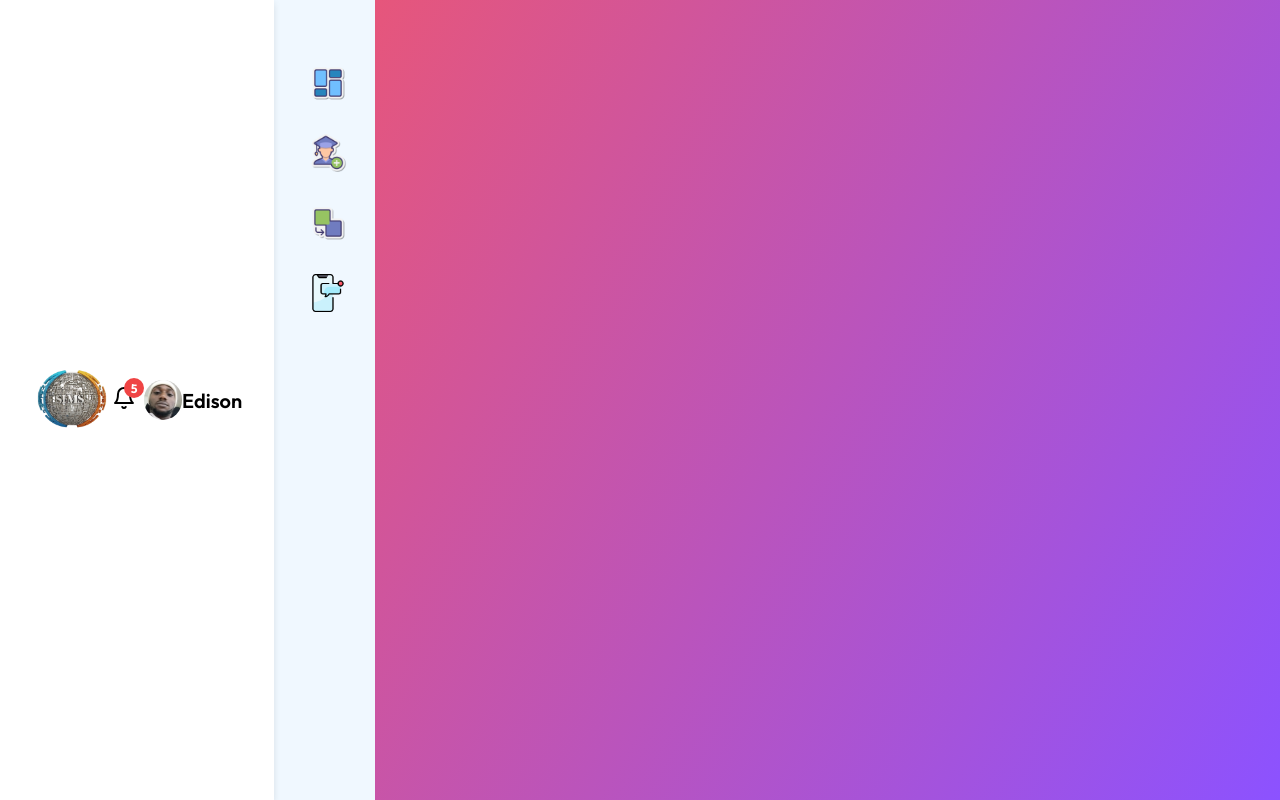
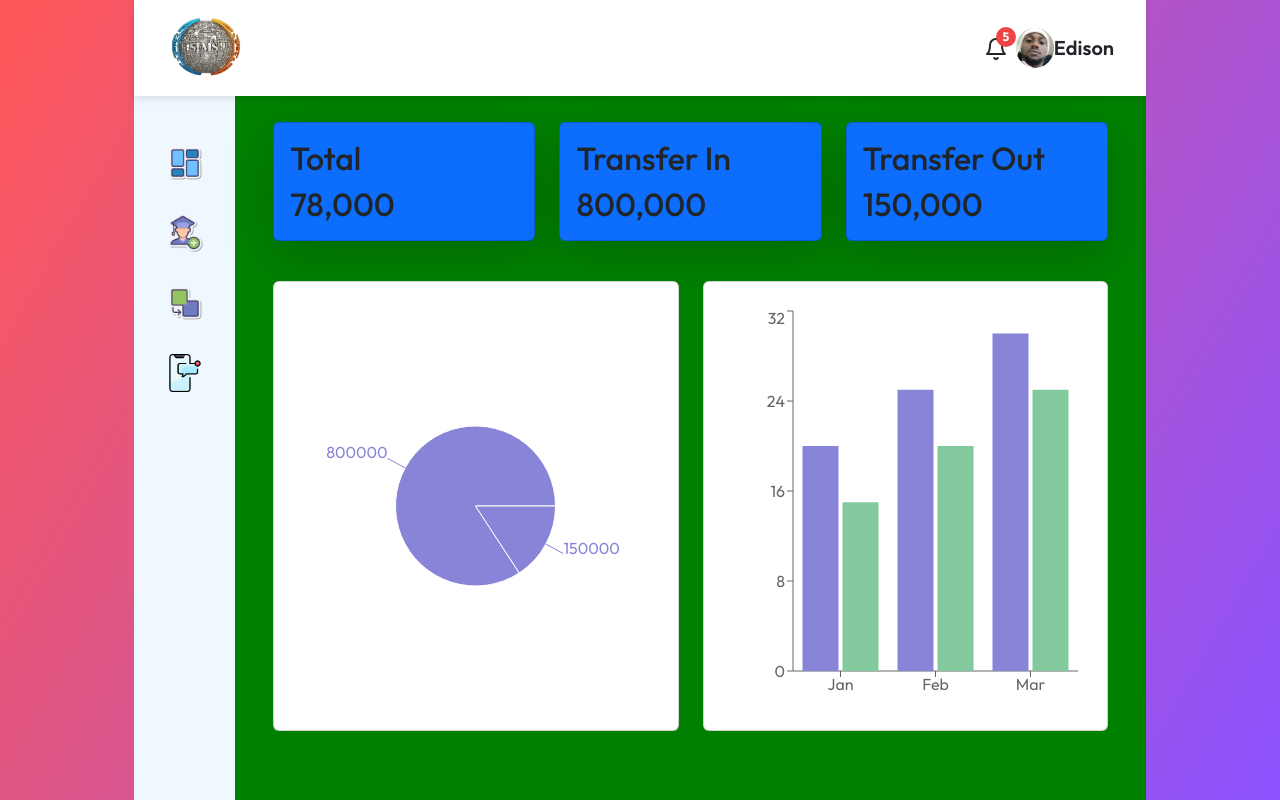
Before and after one commit to EddieEme/student_movement_app, a React (Vite) app in the folder student_movement_app/frontend/: page /dashboard in a window 1280 px wide. Built offline with nearby package versions, Linux system fonts and the light colour scheme.

Commit message:
update on chart component

```diff
--- a/student_movement_app/frontend/package.json
+++ b/student_movement_app/frontend/package.json
@@ -10,10 +10,13 @@
     "preview": "vite preview"
   },
   "dependencies": {
+    "bootstrap": "^5.3.3",
     "lucide-react": "^0.424.0",
     "react": "^18.3.1",
+    "react-bootstrap": "^2.10.4",
     "react-dom": "^18.3.1",
-    "react-router-dom": "^6.26.0"
+    "react-router-dom": "^6.26.0",
+    "recharts": "^2.12.7"
   },
   "devDependencies": {
     "@types/react": "^18.3.3",
--- a/student_movement_app/frontend/src/Components/Chart/Chart.css
+++ b/student_movement_app/frontend/src/Components/Chart/Chart.css
@@ -1,3 +1,23 @@
 .chart {
     background-color: green;
+    width: 100%;
+    height: 100%;
+    padding: 2px;
 }
+Row{
+    padding-left: 20%;
+}
+
+
+
+
+
+
+
+
+
+@media (max-width: 700px){
+    .chart {
+    width: 100%;
+}
+}
--- a/student_movement_app/frontend/src/Components/Chart/Chart.jsx
+++ b/student_movement_app/frontend/src/Components/Chart/Chart.jsx
@@ -1,9 +1,89 @@
-import React from 'react'
-import './Chart.css'
+import React from 'react';
+import './Chart.css';
+import { Card, Row, Col, Button, Container } from 'react-bootstrap'
+import { PieChart, Pie, BarChart, Bar, XAxis, YAxis, Tooltip, ResponsiveContainer } from 'recharts';
+import 'bootstrap/dist/css/bootstrap.min.css'
+
+const summaryData = [
+  {
+    summaryLabel: 'Total',
+    value: 78000,
+  },
+  {
+    summaryLabel: 'Transfer In',
+    value: 800000,
+  },
+  {
+    summaryLabel: 'Transfer Out',
+    value: 150000,
+  },
+];
+const pieData = [
+  {
+    summaryLabel: 'Transfer In',
+    value: 800000,
+  },
+  {
+    summaryLabel: 'Transfer Out',
+    value: 150000,
+  }];
+
+const yearlyData = [
+  { name: 'Jan', transferredIn: 20, transferredOut: 15 },
+  { name: 'Feb', transferredIn: 25, transferredOut: 20 },
+  { name: 'Mar', transferredIn: 30, transferredOut: 25 },
+];
+
 const Chart = () => {
   return (
-    <div className='chart'>Chart</div>
-  )
-}
+    <div className='chart '>
+      <Row className='m-4 '>
+        {summaryData.map((item, index) => (
+          <Col key={index} md={4} className='mb-3'>
+            <Card className='shadow-lg bg-primary'>
+              <Card.Body>
+                <Card.Title className='fs-2 fw-medium'>{item.summaryLabel}</Card.Title>
+                <Card.Text className='h2'>{item.value.toLocaleString()}</Card.Text>
+              </Card.Body>
+            </Card>
+          </Col>
+        ))}
+      </Row>
+      <Row className='m-4'>
+        <Col className='flex-1'>
+           <Card className='p-4'>
+          <ResponsiveContainer width="100%" height={400}>
+            <PieChart>
+              <Pie data={pieData}  dataKey="value"
+                  nameKey="summaryLabel"
+                  cx="50%"
+                  cy="50%"
+                  outerRadius={80}
+                  fill="#8884d8"
+                label />
+              <Tooltip/>
+            </PieChart>
+          </ResponsiveContainer>
+        </Card>
+        </Col>
+        <Col className='flex-1'>
+           <Card className='p-4'>
+            <ResponsiveContainer width="100%" height={400}>
+              <BarChart data={yearlyData}>
+                <XAxis dataKey='name' />
+                <YAxis />
+                <Tooltip />
+                <Bar dataKey="transferredIn" fill="#8884d8" name="Transferred In" />
+                <Bar dataKey="transferredOut" fill="#82ca9d" name="Transferred Out" />
+              </BarChart>
+          </ResponsiveContainer>
+        </Card>
+        </Col>
 
-export default Chart
+
+      </Row>
+    </div>
+  );
+};
+
+export default Chart;
--- a/student_movement_app/frontend/src/Components/Dashboard/Dashboard.css
+++ b/student_movement_app/frontend/src/Components/Dashboard/Dashboard.css
@@ -1,39 +1,51 @@
-/*.container {
-    display: flex;
-    justify-content: space-between;
-    width: 100%;
-    margin: 0;
+.dashboard {
+  display: flex;
+  flex-direction: column;
+  height: 100vh;
+}
 
+/* .login-navbar {
+
+} */
+
+.dashboard-content {
+  display: flex;
+  flex: 1;
+  overflow: hidden;
 }
-.sidenav {
-    width: 15%;
+
+.main-content {
+  flex: 1;
+  transition: margin-left 0.3s ease-in-out;
 }
-.chart {
-    width: 100%;
-    height: 100vh;
 
-}*/
+/* .main-content.sidenav-visible {
+  margin-left: 250px;
+} */
+/*
+.chart-area {
+  width: 100%;
+}  */
 
-.dashboard {
-    display: grid;
-    grid-template-columns: 1fr 4fr;
-    grid-template-areas:
-      "sidebar navbar"
-      "sidebar chart";
-    height: 100vh;
-  }
+.main-content {
+    margin-left: 0;
+    transition: margin-left 0.3s ease-in-out;
+    display:block;
+    height: 100%;
+}
 
-  .sidenav {
-    grid-area: sidebar;
-    background-color: #8DE0D6;
-  }
+.main-content.sidenav-visible {
+    margin-left: 15%; /* Should match the width of your sidenav */
+}
 
-  .login-navbar {
-    grid-area: navbar;
-    background-color: #F5FCFC;
-  }
+@media (max-width: 1440px) {
+    .main-content.sidenav-visible {
+        margin-left: 10%;
+    }
+}
 
-  .chart {
-    grid-area: chart;
-    background-color: #F5FCFC;
-  }
+@media (max-width: 700px) {
+    .main-content.sidenav-visible {
+        margin-left: 15%;
+    }
+}
--- a/student_movement_app/frontend/src/Components/Dashboard/Dashboard.jsx
+++ b/student_movement_app/frontend/src/Components/Dashboard/Dashboard.jsx
@@ -1,4 +1,4 @@
-import React from 'react'
+import React, { useState } from 'react'
 import LoginNavbar from '../LoginNavbar/LoginNavbar'
 import './Dashboard.css'
 import SideNavbar from '../SideNavbar/SideNavbar'
@@ -6,11 +6,15 @@ import Chart from '../Chart/Chart'
 
 const Dashboard = () => {
   return (
-      <div className='dashboard'>
-      <LoginNavbar className='login-navbar'/>
-      <SideNavbar className='sidenav'/>
-      <Chart className='chart'/>
-          </div>
+    <div className='dashboard'>
+      <LoginNavbar className='login-navbar' />
+      <div className='dashboard-content'>
+        <SideNavbar className="sidenav-box" />
+        <div className='main-content'>
+          <Chart className="chart-area"/>
+        </div>
+      </div>
+    </div>
   )
 }
 
--- a/student_movement_app/frontend/src/Components/SideNavbar/SideNavbar.css
+++ b/student_movement_app/frontend/src/Components/SideNavbar/SideNavbar.css
@@ -1,4 +1,4 @@
-.side-nav{
+/* .side-nav{
     height: 100vh;
     width: 15%;
     display: flex;
@@ -11,7 +11,6 @@
     flex-direction: column;
     padding-top: 2rem;
     padding-right: 2rem;
-    /* align-items: center; */
 }
 .side-nav .sidenav-content li{
     padding: 10px 10px 10px 0;
@@ -21,7 +20,6 @@
 .icon-box{
     display: flex;
     margin:1rem 0 ;
-    /* background-color: blue;  */
     align-items: center;
     gap: 3px;
     border-radius: 10px;
@@ -50,7 +48,6 @@
 
 }
     .icons{
-    /* width: 2px; */
     padding: 0;
 
 }
@@ -74,7 +71,6 @@
  .side-nav{
     max-height: 0;
     transition: transform 0.5s ease, opacity 0.5s ease;
-    /* transform: translateX(0); */
 }
 .side-nav.show-sidenav{
     max-height: 100vh;
@@ -90,4 +86,117 @@
     padding-top: 2rem;
     padding-right: 2rem;
 }
+} */
+
+
+.side-nav {
+    height: 100vh;
+    width: 15%;
+    display: flex;
+    flex-direction: column;
+    background-color: aliceblue;
+    /* position: relative; */
+    left: -15%; /* Start off-screen */
+    transition: left 0.3s ease-in-out;
 }
+
+.side-nav.show-sidenav {
+    left: 0; /* Slide in when visible */
+}
+
+.side-nav .sidenav-content {
+    display: flex;
+    flex-direction: column;
+    padding-top: 2rem;
+    padding-right: 2rem;
+    cursor: pointer;
+}
+
+.side-nav .sidenav-content li {
+    padding: 10px 10px 10px 0;
+    font-size: 1vw;
+}
+
+.icon-box {
+    display: flex;
+    margin: 1rem 0;
+    align-items: center;
+    gap: 3px;
+    border-radius: 10px;
+}
+
+.side-menu-icon {
+    width: 28px;
+    position: fixed;
+    z-index: 1;
+    top: 110px;
+    left: 1%;
+    cursor: pointer;
+    display: none;
+}
+
+.icons {
+    width: 38px;
+    padding: 10px;
+}
+
+@media (max-width: 1440px) {
+    .side-nav {
+        width: 10%;
+        left: -10%; /* Adjust off-screen position */
+    }
+
+    .icon-box {
+        justify-content: space-around;
+    }
+
+    .icons {
+        padding: 0;
+    }
+
+    .side-nav .sidenav-content {
+        align-items: center;
+    }
+
+    .side-nav .sidenav-content li {
+        display: none;
+    }
+}
+
+@media (max-width: 700px) {
+    .side-menu-icon {
+        display: block;
+    }
+
+    .side-nav {
+        position: fixed;
+        width: 19%;
+        left: -15%; /* Adjust off-screen position */
+        max-height: 0;
+        transition: left 0.3s ease-in-out, max-height 0.5s ease;
+        z-index: 1;
+    }
+
+    .side-nav.show-sidenav {
+        max-height: 100vh;
+        left: 0;
+    }
+
+    .side-nav .sidenav-content {
+        display: none;
+
+    }
+    .sidenav-content span:hover {
+     border-radius: 12px;
+     background: blue;
+
+    }
+
+    .side-nav .sidenav-content.show-sidenav {
+        display: flex;
+        flex-direction: column;
+        align-items: center;
+        padding-top: 2rem;
+        padding-right: 2rem;
+    }
+}
```
Also changed, not shown: 1 other file (tests, documents, lock files or other folders).
